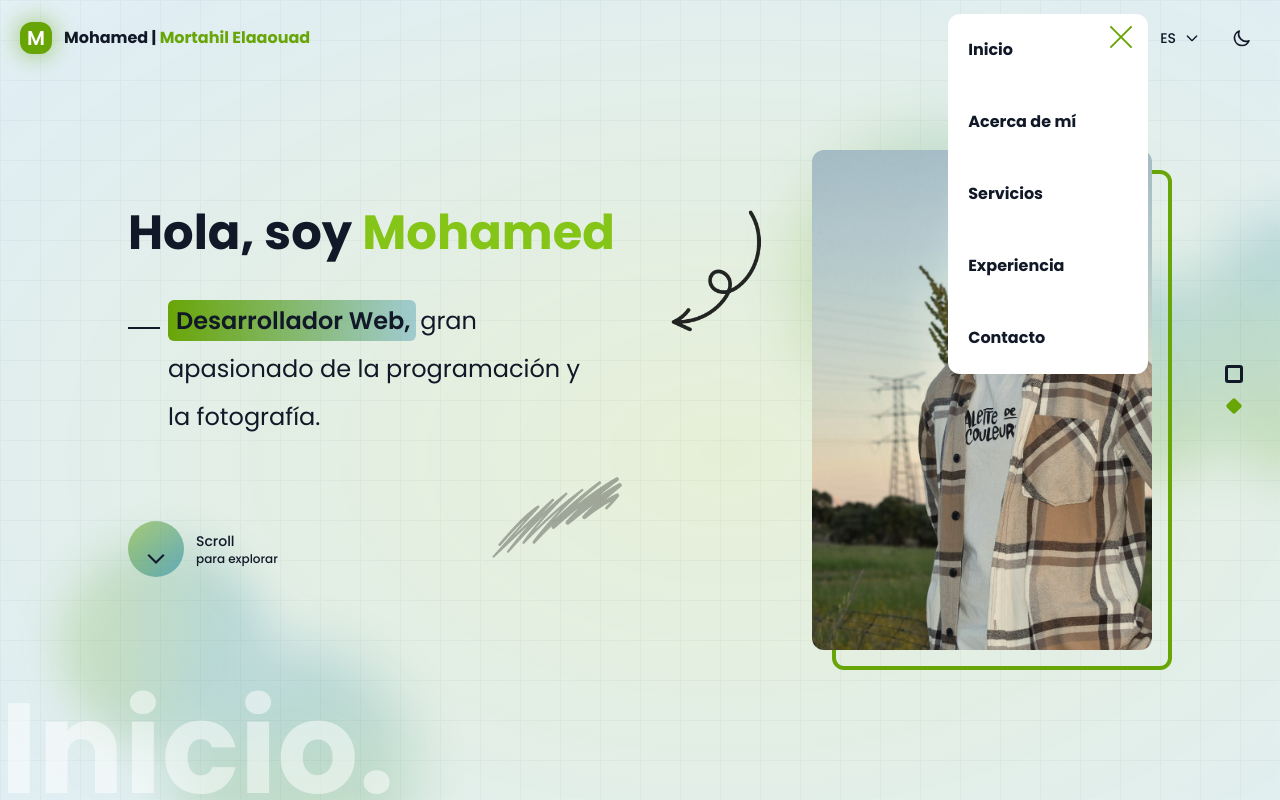
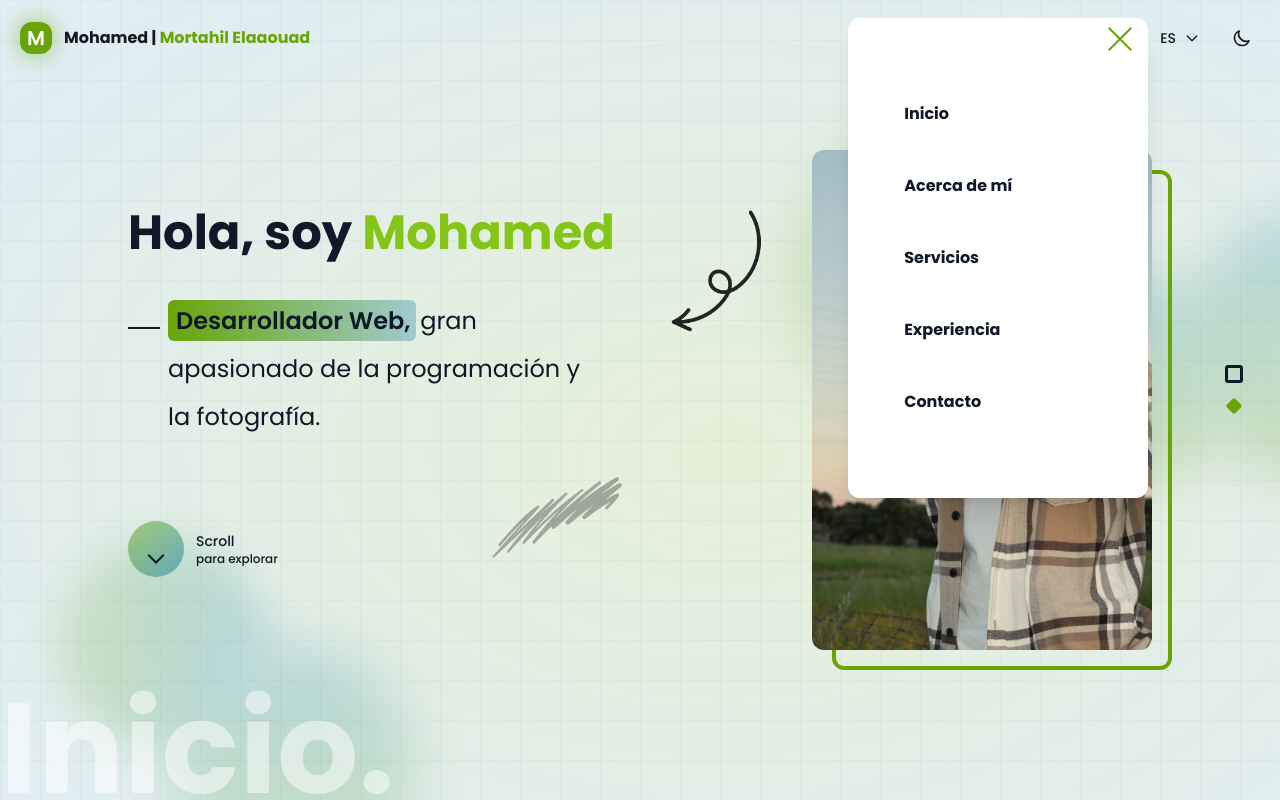
Before and after one commit to webdevmohamed/portfolio, a Vue app: page / in a window 1280 px wide. Both pictures are taken after a click on the button 1121 px from the left and 35 px from the top of the page. Shown: the top 800 px of the page. Built offline with nearby package versions, Linux system fonts and the light colour scheme.

Commit message:
Added animations and transitions to HeaderMenu

```diff
--- a/src/components/HeaderMenu.vue
+++ b/src/components/HeaderMenu.vue
@@ -1,24 +1,27 @@
 <template>
-  <nav class="relative">
-    <!-- Menu toggle button   -->
-    <button @click="opened = !opened" class="menu-toggle" :class="{'opened': opened}"></button>
-    <!-- Menu container   -->
-    <div v-show="opened" class="w-[200px] absolute -top-3 -right-3 p-5 bg-background rounded-xl flex flex-col gap-10">
-      <p v-for="item in menuItems" :key="item.key"
-         class="text-md font-bold cursor-pointer relative group py-1 transition-all duration-300 ease-out">
-        {{ item.text }}
-      </p>
-    </div>
+  <nav class="relative flex">
+    <button @click="toggleMenu" class="menu-toggle relative z-50 w-8 h-4 flex bg-transparent" :class="{'opened': opened}"></button>
+    <Transition name="menu-container">
+      <div v-show="opened" class="w-[300px] absolute -top-3 -right-3 py-20 px-14 bg-background shadow-xl rounded-xl flex flex-col gap-10">
+        <p v-for="(item, index) in menuItems"
+           :key="item.key"
+           :class="['menu-item text-md font-bold cursor-pointer relative group py-1', {'animated': animateItems}]"
+           :style="{ animationDelay: `${index * 100}ms` }">
+          {{ item.text }}
+          <span class="absolute bottom-0 left-0 w-0 h-0.5 bg-primary group-hover:w-full transition-all duration-300"></span>
+        </p>
+      </div>
+    </Transition>
   </nav>
 </template>
 
 <script setup>
 import { useI18n } from 'vue-i18n';
-import { computed, ref } from 'vue'
+import { computed, ref } from 'vue';
 
 const { t } = useI18n();
-
 const opened = ref(false);
+const animateItems = ref(false);
 
 const menuItems = computed(() => [
   { key: 'home', text: t('nav.home') },
@@ -26,29 +29,29 @@ const menuItems = computed(() => [
   { key: 'services', text: t('nav.services') },
   { key: 'experience', text: t('nav.experience') },
   { key: 'contact', text: t('nav.contact') }
-])
+]);
 
+const toggleMenu = () => {
+  if (!opened.value) {
+    opened.value = true;
+    setTimeout(() => {
+      animateItems.value = true;
+    }, 100);
+  } else {
+    animateItems.value = false;
+    opened.value = false;
+  }
+};
 </script>
 
 <style scoped>
-.menu-toggle {
-  z-index: 999;
-  width: 30px;
-  height: 15px;
-  background: none;
-  position: relative;
-  display: inline-flex;
-  color: #68A506;
-}
-
 .menu-toggle::before, .menu-toggle::after {
   content: '';
   width: 100%;
   height: 2px;
   position: absolute;
-  transition: 0.2s ease;
-  transform: rotate(0deg);
-  background-color: currentColor;
+  transition: 0.3s cubic-bezier(0.68, -0.6, 0.32, 1.6);
+  background-color: #68A506;
   right: 0;
 }
 
@@ -71,4 +74,32 @@ const menuItems = computed(() => [
   width: 100%;
   transform: rotate(-45deg);
 }
+
+.menu-container-enter-active,
+.menu-container-leave-active {
+  transition: opacity 0.4s ease, transform 0.4s cubic-bezier(0.16, 1, 0.3, 1);
+}
+
+.menu-container-enter-from,
+.menu-container-leave-to {
+  opacity: 0;
+  transform: scale(0.9);
+  transform-origin: top right;
+}
+
+.menu-item {
+  opacity: 0;
+  transform: translateY(20px);
+}
+
+.menu-item.animated {
+  animation: slideIn 0.5s cubic-bezier(0.4, 0, 0.2, 1) forwards;
+}
+
+@keyframes slideIn {
+  to {
+    opacity: 1;
+    transform: translateY(0);
+  }
+}
 </style>
```
